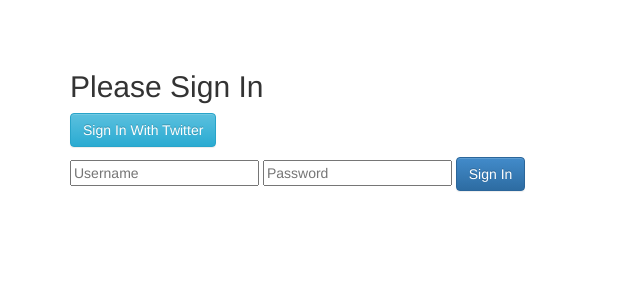
After one commit to cp16net/yuna-app, a Django app: page /signin/ in a window 1280 px wide. The commit adds this page. Shown: the top 300 px of the page, without its empty margins (0-640 px from the left). Run offline with Django 3.2, Linux system fonts and the light colour scheme; some libraries are stand-ins or nearby versions.

Commit message:
adding twitter auth

```diff
--- a/yuna/templates/home.html
+++ b/yuna/templates/home.html
@@ -12,7 +12,8 @@
           </button>
           <a class="navbar-brand" href="#">Project name</a>
         </div>
-        <div class="navbar-collapse collapse">
+        <a class="pull-right btn btn-primary btn-lg" role="button" href="/signin">Login</a>
+        <!-- <div class="navbar-collapse collapse">
           <form class="navbar-form navbar-right" role="form">
             <div class="form-group">
               <input type="text" placeholder="Email" class="form-control">
@@ -22,7 +23,7 @@
             </div>
             <button type="submit" class="btn btn-success">Sign in</button>
           </form>
-        </div><!--/.navbar-collapse -->
+        </div> --> <!--/.navbar-collapse -->
       </div>
     </div>
 
--- /dev/null
+++ b/yuna/templates/registration/login.html
@@ -0,0 +1,19 @@
+{% extends "base.html" %}
+
+{% block content %}
+<div class="container">
+
+    <form class="form-signin" method="post" action="{% url 'django.contrib.auth.views.login' %}">
+        <h2>Please Sign In</h2>
+        <p><a class="signin btn btn-large btn-info" href="{% url 'socialauth_begin' 'twitter' %}">Sign In With Twitter</a></p>
+        {% csrf_token %}
+        {{ form.non_field_errors }}
+        <input id="id_username" maxlength="254" class="first" name="username" type="text"  placeholder="Username" required {% if form.username.value %}value="{{ form.username.value }}"{% endif %}>
+        <input id="id_password" type="password" name="password" class="last" placeholder="Password" required>
+
+        <button class="signin btn btn-large btn-primary" type="submit">Sign In</button>
+
+    </form>
+</div>
+
+{% endblock %}
--- a/yuna/urls.py
+++ b/yuna/urls.py
@@ -1,12 +1,16 @@
 from django.conf.urls import patterns, include, url
+from django.contrib.auth import views as auth_views
+from django.contrib import admin
 
-from django.contrib import admin
 admin.autodiscover()
 
 urlpatterns = patterns('yuna.views',
     url(r'^$', 'home', name='home'),
-#    url(r'^signin/$', auth_views.login),
-#    url(r'^signout/$', auth_views.logout),
 
     url(r'^admin/', include(admin.site.urls)),
+
+    url(r'^signin/$', auth_views.login),
+    url(r'^signout/$', auth_views.logout),
+    url(r'^accounts/profile', 'login_redirect'),
+    url(r'^accounts/', include('social_auth.urls')),
 )
```
Also changed, not shown: yuna/settings.py (+23 -0 lines), yuna/views.py (+8 -0 lines).
